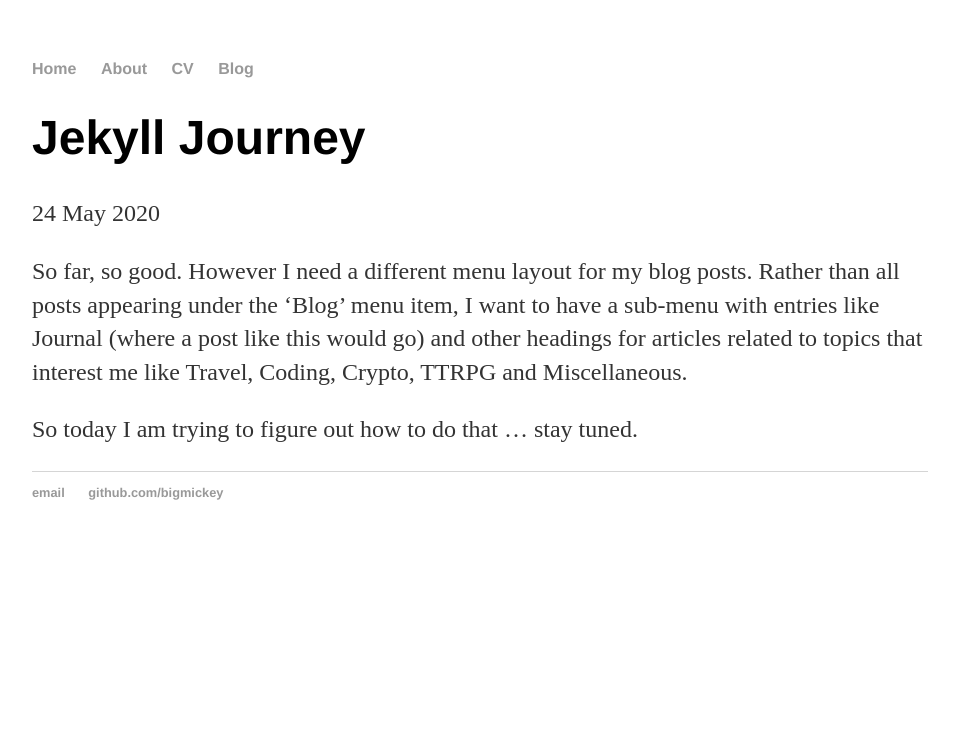
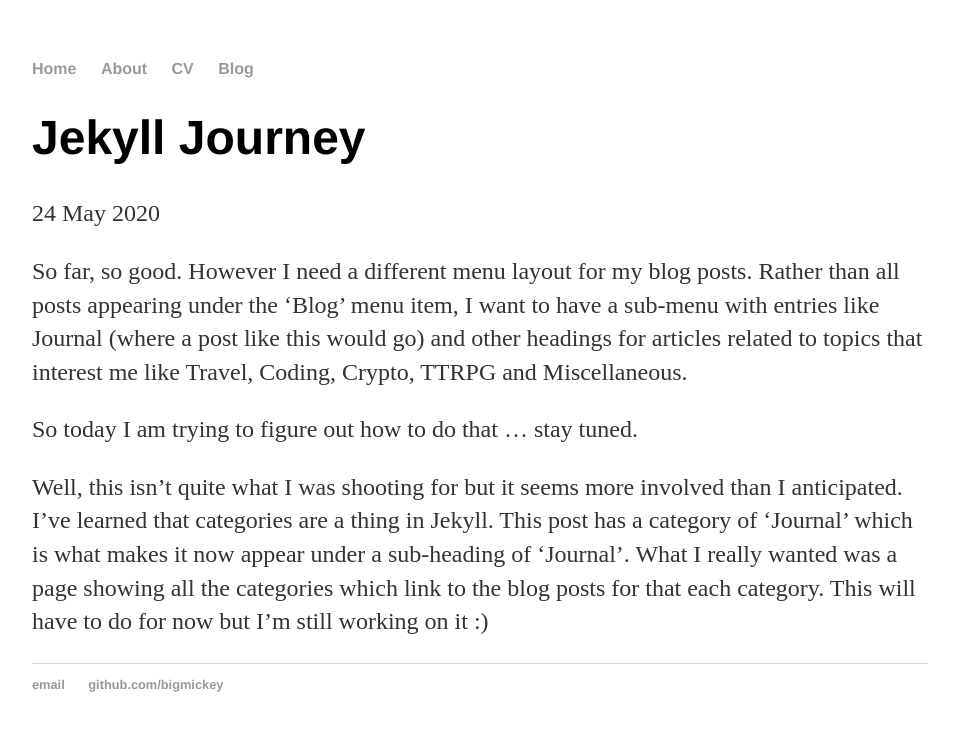
Before and after one commit to bigmickey/bigmickey.github.io, a Jekyll site: the page built from _posts/2020-05-24-jekyll-journey.md, in a window 1280 px wide. Shown: the top 731 px of the page, without its empty margins (160-1119 px from the left). Built offline with Jekyll 4.4.1, drawn with Linux system fonts in a browser that asks for light colours.

Commit message:
added Journal category to posts and modified blog index.html to use category in presenting the blog list

```diff
--- a/_config.yml
+++ b/_config.yml
@@ -1,3 +1,4 @@
 name: Michael Doherty
 markdown: kramdown
 permalink: /blog/:year/:month/:day/:title
+verbose: true
--- a/_posts/2020-05-24-jekyll-journey.md
+++ b/_posts/2020-05-24-jekyll-journey.md
@@ -2,8 +2,11 @@
 layout: post
 title: "Jekyll Journey"
 date: 2020-05-24
+category: Journal
 ---
 
 So far, so good.  However I need a different menu layout for my blog posts.  Rather than all posts appearing under the 'Blog' menu item, I want to have a sub-menu with entries like Journal (where a post like this would go) and other headings for articles related to topics that interest me like Travel, Coding, Crypto, TTRPG and Miscellaneous.
 
 So today I am trying to figure out how to do that ... stay tuned.
+
+Well, this isn't quite what I was shooting for but it seems more involved than I anticipated. I've learned that categories are a thing in Jekyll.  This post has a category of 'Journal' which is what makes it now appear under a sub-heading of 'Journal'.  What I really wanted was a page showing all the categories which link to the blog posts for that each category.  This will have to do for now but I'm still working on it :)
```
Also changed, not shown: _posts/2020-02-16-revamped-site-launched.md (+1 -0 lines), _posts/2020-05-23-jekyll-journey.md (+1 -0 lines), blog/index.html (+10 -4 lines).
